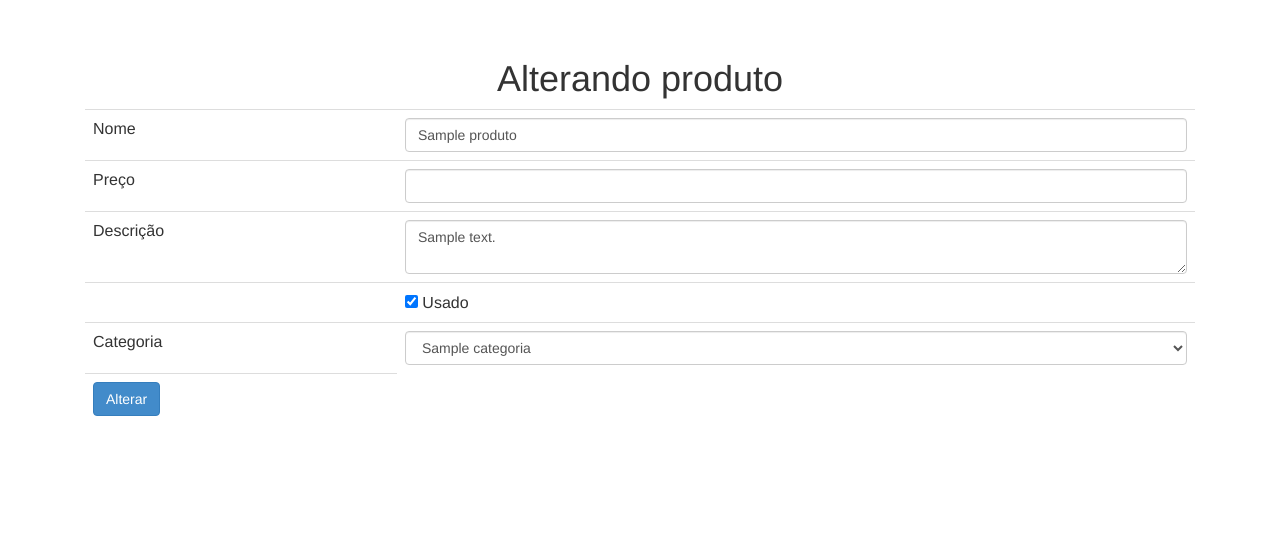
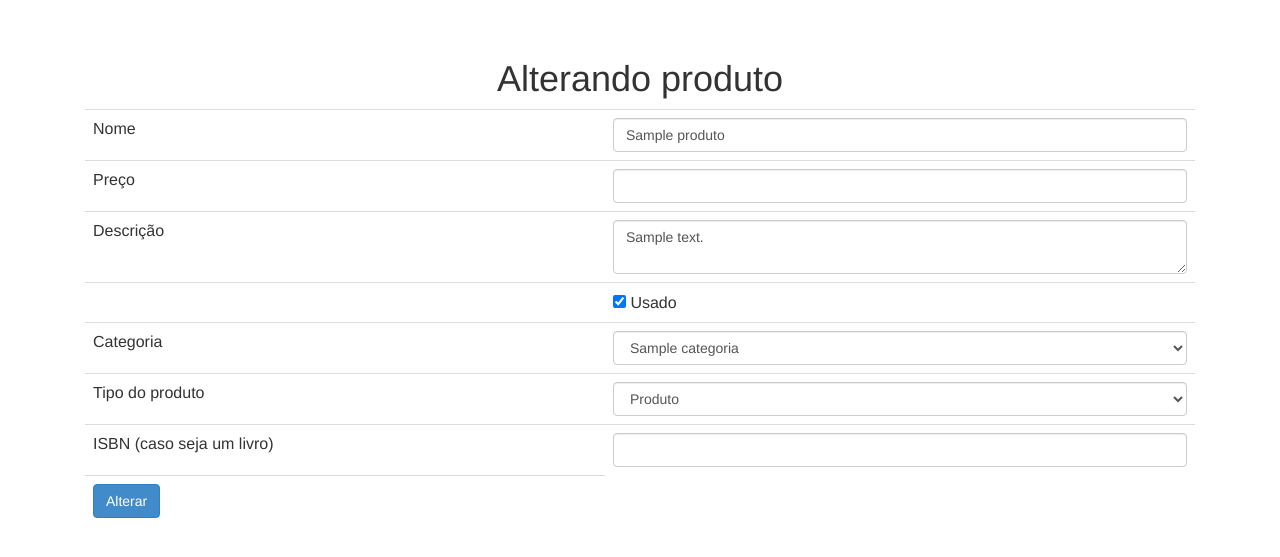
Before and after one commit to alura-cursos/curso-php-ii-avancando-com-orientacao-a-objetos, a PHP site: page /produto-altera-formulario.php?id=1 in a window 1280 px wide. Shown: the part 51-608 px from the top of the page. Run offline with PHP 8.4, Linux system fonts and the light colour scheme; tables that the repository leaves empty or names only in its code hold one stand-in row (values such as "Sample post"); data that the repository does not hold is empty.

Commit message:
codigo aula 3

```diff
--- a/class/CategoriaDao.php
+++ b/class/CategoriaDao.php
@@ -25,7 +25,6 @@ class CategoriaDao {
 
 		return $categorias;
 	}
-
 }
 
 ?>
--- a/class/Produto.php
+++ b/class/Produto.php
@@ -58,6 +58,10 @@ class Produto {
 		return $this->preco;
 	}
 
+	public function temIsbn() {
+		return $this instanceof Livro;
+	}
+
 	function __toString() {
 		return $this->nome.": R$ ".$this->preco;
 	}
--- a/class/ProdutoDao.php
+++ b/class/ProdutoDao.php
@@ -23,8 +23,16 @@ class ProdutoDao {
 			$descricao = $produto_array['descricao'];
 			$preco = $produto_array['preco'];
 			$usado = $produto_array['usado'];
+			$isbn = $produto_array['isbn'];
+			$tipoProduto = $produto_array['tipoProduto'];
 
-			$produto = new Produto($nome, $preco, $descricao, $categoria, $usado);
+			if ($tipoProduto == "Livro") {
+				$produto = new Livro($nome, $preco, $descricao, $categoria, $usado);
+				$produto->setIsbn($isbn);
+			} else {
+				$produto = new Produto($nome, $preco, $descricao, $categoria, $usado);
+			}
+
 			$produto->setId($produto_array['id']);
 
 			array_push($produtos, $produto);
@@ -35,20 +43,37 @@ class ProdutoDao {
 
 	function insereProduto(Produto $produto) {
 
-		$query = "insert into produtos (nome, preco, descricao, categoria_id, usado)
-			values ('{$produto->getNome()}', {$produto->getPreco()},
-				'{$produto->getDescricao()}', {$produto->getCategoria()->getId()},
-					{$produto->isUsado()})";
+		$isbn = "";
+		if ($produto->temIsbn()) {
+			$isbn = $produto->getIsbn();
+		}
+
+		$tipoProduto = get_class($produto);
+
+		$query = "insert into produtos (nome, preco, descricao, categoria_id,
+			usado, isbn, tipoProduto) values ('{$produto->getNome()}',
+				{$produto->getPreco()}, '{$produto->getDescricao()}',
+					{$produto->getCategoria()->getId()}, {$produto->isUsado()},
+						'{$isbn}', '{$tipoProduto}')";
 
 		return mysqli_query($this->conexao, $query);
 	}
 
 	function alteraProduto(Produto $produto) {
 
+		$isbn = "";
+		if ($produto->temIsbn()) {
+			$isbn = $produto->getIsbn();
+		}
+
+		$tipoProduto = get_class($produto);
+
 		$query = "update produtos set nome = '{$produto->getNome()}',
 			preco = {$produto->getPreco()}, descricao = '{$produto->getDescricao()}',
 				categoria_id= {$produto->getCategoria()->getId()},
-					usado = {$produto->isUsado()} where id = '{$produto->getId()}'";
+					usado = {$produto->isUsado()}, isbn = '{$isbn}',
+						tipoProduto = '{$tipoProduto}'
+							where id = '{$produto->getId()}'";
 
 		return mysqli_query($this->conexao, $query);
 	}
@@ -66,8 +91,16 @@ class ProdutoDao {
 		$descricao = $produto_buscado['descricao'];
 		$preco = $produto_buscado['preco'];
 		$usado = $produto_buscado['usado'];
+		$isbn = $produto_buscado['isbn'];
+		$tipoProduto = $produto_buscado['tipoProduto'];
 
-		$produto = new Produto($nome, $preco, $descricao, $categoria, $usado);
+		if ($tipoProduto == "Livro") {
+			$produto = new Livro($nome, $preco, $descricao, $categoria, $usado);
+			$produto->setIsbn($isbn);
+		} else {
+			$produto = new Produto($nome, $preco, $descricao, $categoria, $usado);
+		}
+
 		$produto->setId($produto_buscado['id']);
 
 		return $produto;
--- a/produto-formulario-base.php
+++ b/produto-formulario-base.php
@@ -40,3 +40,29 @@
 		</select>
 	</td>
 </tr>
+<tr>
+	<td>Tipo do produto</td>
+	<td>
+		<select name="tipoProduto" class="form-control">
+			<?php
+			$tipos = array("Livro", "Produto");
+			foreach($tipos as $tipo) :
+				$esseEhOTipo = get_class($produto) == $tipo;
+				$selecaoTipo = $esseEhOTipo ? "selected='selected'" : "";
+			?>
+				<option value="<?=$tipo?>" <?=$selecaoTipo?>>
+					<?=$tipo?>
+				</option>
+			<?php
+			endforeach
+			?>
+		</select>
+	</td>
+</tr>
+<tr>
+	<td>ISBN (caso seja um livro)</td>
+	<td>
+		<input type="text" name="isbn" class="form-control"
+			value="<?php if ($produto->temIsbn()) { echo $produto->getIsbn(); } ?>" >
+	</td>
+</tr>
```
Also changed, not shown: adiciona-produto.php (+8 -1 lines), altera-produto.php (+9 -1 lines), class/Livro.php (added, +16 -0 lines), produto-lista.php (+7 -0 lines), produto-formulario.php (line endings or trailing spaces).
